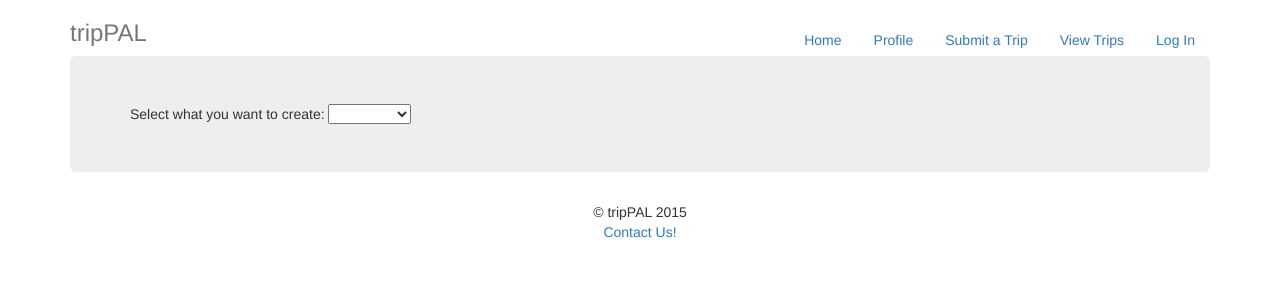
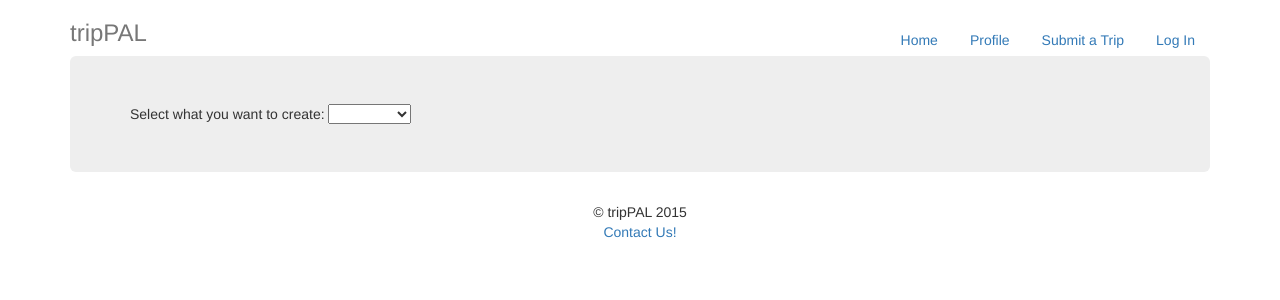
Before and after one commit to dpm25/tripPAL-pure, a Python web app: template templates/post.html in a window 1280 px wide. Shown: the top 300 px of the page. Run offline with Jinja, Linux system fonts and the light colour scheme; the template is opened without the code that fills it, so the values that code supplies are empty; some libraries are stand-ins or nearby versions.

Commit message:
commented out unfinished bootstrap stuffs

```diff
--- a/templates/base_template/base.html
+++ b/templates/base_template/base.html
@@ -23,9 +23,9 @@
           <li>
             <a href="/makePost">Submit a Trip</a>
           </li>
-          <li>
+          <!--li>
             <a href="/viewPost">View Trips</a>
-          </li>
+          </li-->
 
           <li><a href="/logout">{% if user %} Log Out {% else %} Log In {% endif %}</a></li>
 
--- a/templates/profile.html
+++ b/templates/profile.html
@@ -43,7 +43,7 @@
 			</div>
 
 		<br>
-			<div class="row">
+			<!--div class="row">
 				<div class="col-xs-2 col-md-2"><strong>Select Profile Picture</strong>
 				</div>
 
@@ -61,7 +61,7 @@
 	   			 		<a href="#" class="btn btn-default fileinput-exists" data-dismiss="fileinput"><button type="button" class="btn btn-danger btn-sm"><span class="glyphicon glyphicon-minus"></span> Remove</button></a>
 	  				</div>
 				</div>
-			</div>
+			</div-->
         <br>
 		<button type="submit" value = "Submit" class="btn btn-success btn-lg"><span class="glyphicon glyphicon-ok"></span> Submit</button>
          </form>
```
